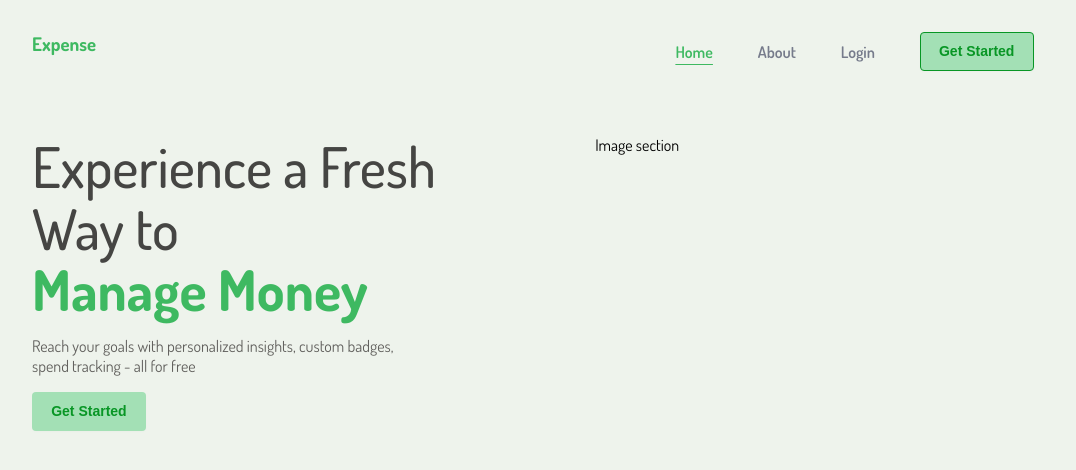
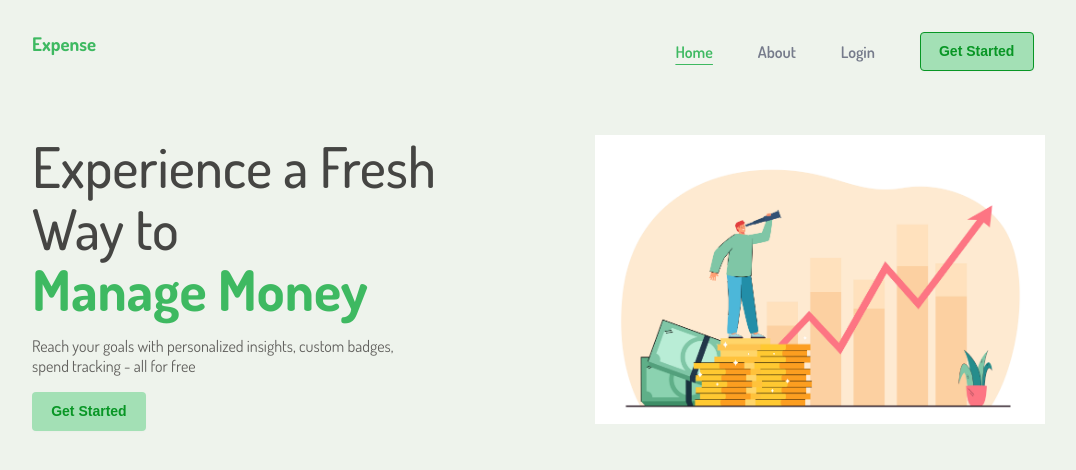
Before and after one commit to SuperManEver/expense-tracker, a Next.js app: page / in a window 1280 px wide. Shown: the top 470 px of the page, without its empty margins (96-1172 px from the left). Built offline with nearby package versions, Linux system fonts and the light colour scheme; no server answers.

Commit message:
add landing image

```diff
--- a/app/page.tsx
+++ b/app/page.tsx
@@ -1,16 +1,12 @@
-// vendor
-import { auth } from '@clerk/nextjs'
-
 // ui
 import Navbar from '@/app/components/navbar/main-navbar'
 import Button from '@/app/components/ui/button'
+import Image from 'next/image'
 
 // styles
 import css from './page.module.scss'
 
 function Landing() {
-  const { userId } = auth()
-
   return (
     <section>
       <header className={css.header}>
@@ -34,7 +30,15 @@
           </footer>
         </div>
 
-        <div>Image section</div>
+        <div>
+          <Image
+            src="/landing-hero-image.jpg"
+            width="450"
+            height="370"
+            style={{ maxWidth: '100%', height: 'auto' }}
+            alt="Picture of the author"
+          />
+        </div>
       </article>
     </section>
   )
```
Also changed, not shown: public/landing-hero-image.jpg (added).
